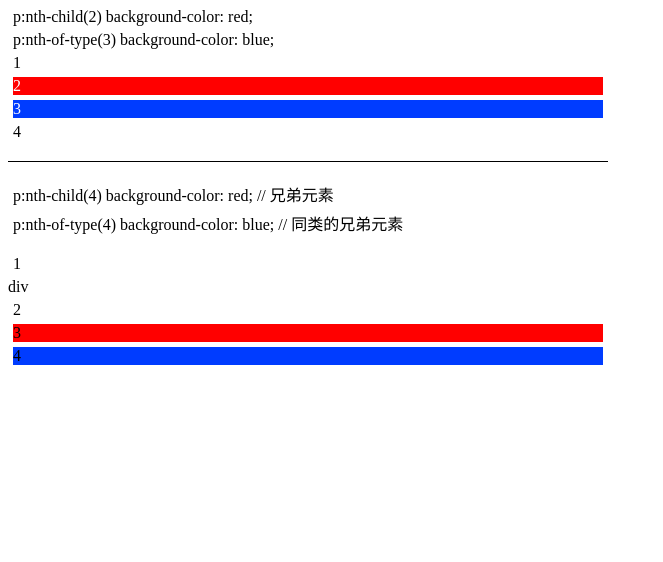
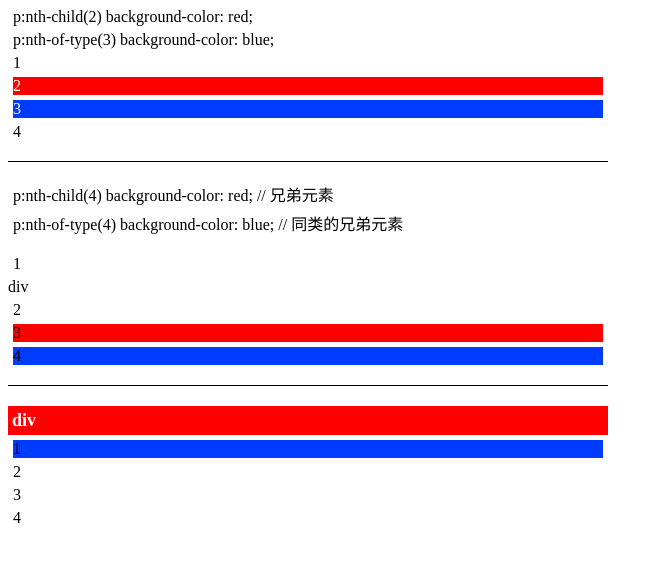
Before and after one commit to harryYao/cool_css, a plain HTML site: page base_css/nth-of-type.html in a window 1280 px wide. Shown: the whole page, without its empty margins (0-663 px from the left). Drawn offline with Linux system fonts and the light colour scheme.

Commit message:
nth-of-type

```diff
--- a/base_css/nth-of-type.html
+++ b/base_css/nth-of-type.html
@@ -32,6 +32,27 @@
     .d2 p:nth-of-type(4) {
       background-color: rgb(0, 60, 255);
     }
+    /* 不确定为什么元素时，可以为空 */
+    .d3 :first-child {
+      background-color: red;
+    }
+    .d3 p:first-of-type {
+      background-color: rgb(0, 60, 255);
+    }
+    /* only-of-type只对子元素只有一个起作用 */
+    .d3 div:only-of-type {
+      color: #FFFFFF;
+      font-size: 18px;
+      font-weight: bold;
+      padding: 4px;
+    }
+    /* 有多个p就失效 */
+    .d3 p:only-of-type {
+      color: #FFFFFF;
+      font-size: 18px;
+      font-weight: bold;
+      padding: 4px;
+    }
   </style>
 </head>
 <body style="width: 600px;">
@@ -54,5 +75,17 @@
     <p>3</p>
     <p>4</p>
   </div>
+
+  <div class="split"></div>
+
+  <div class="d3">
+    <div>div</div>
+    <p>1</p>
+    <p>2</p>
+    <p>3</p>
+    <p>4</p>
+  </div>
+
+
 </body>
 </html>
```
Also changed, not shown: base_css/target.html (+12 -5 lines).
